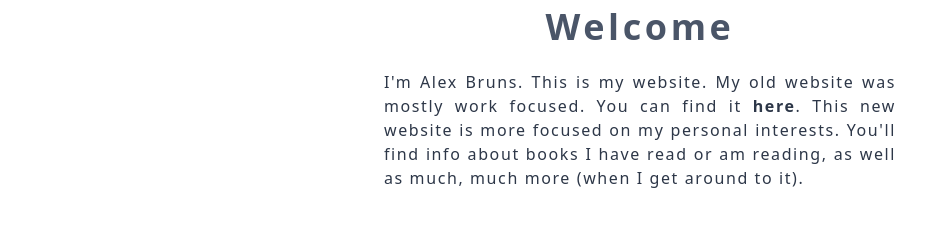
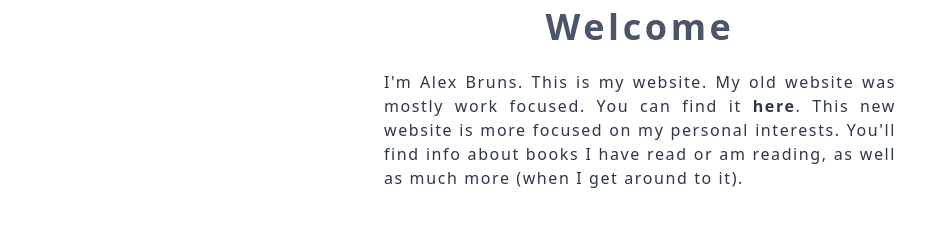
Before and after one commit to AHBruns/v2-alexbruns-dev, a Next.js app: page / in a window 1280 px wide. Shown: the part 321-548 px from the top of the page, without its empty margins (0-932 px from the left). Built offline with nearby package versions, Linux system fonts and the light colour scheme; what @tailwindcss/ui would draw is missing.

Commit message:
AHB :: tweaking index

```diff
--- a/pages/index.tsx
+++ b/pages/index.tsx
@@ -17,8 +17,8 @@ function Index() {
           here
         </a>
         . This new website is more focused on my personal interests. You'll find
-        info about books I have read or am reading, as well as much, much more
-        (when I get around to it).
+        info about books I have read or am reading, as well as much more (when I
+        get around to it).
       </p>
     </div>
   );
```
